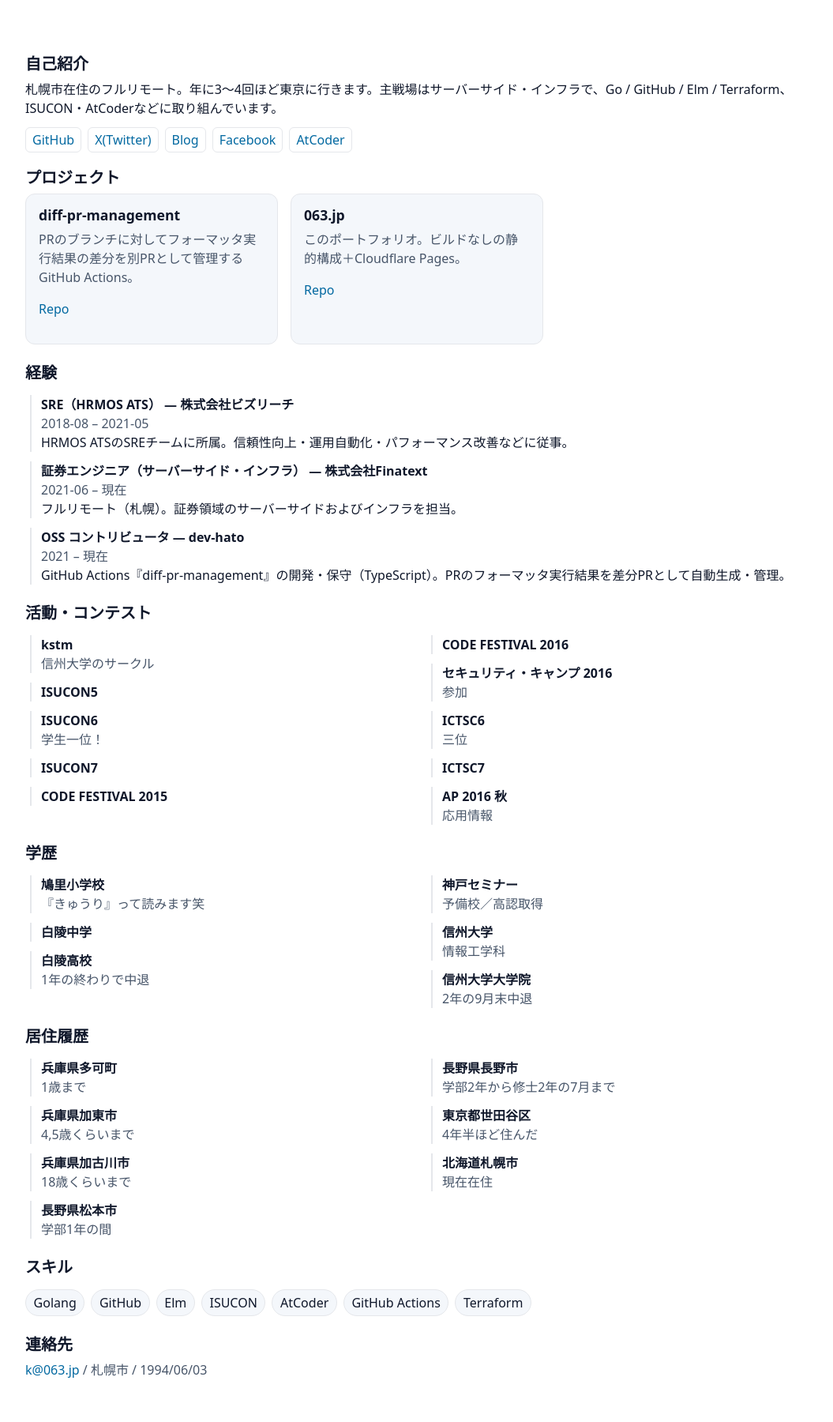
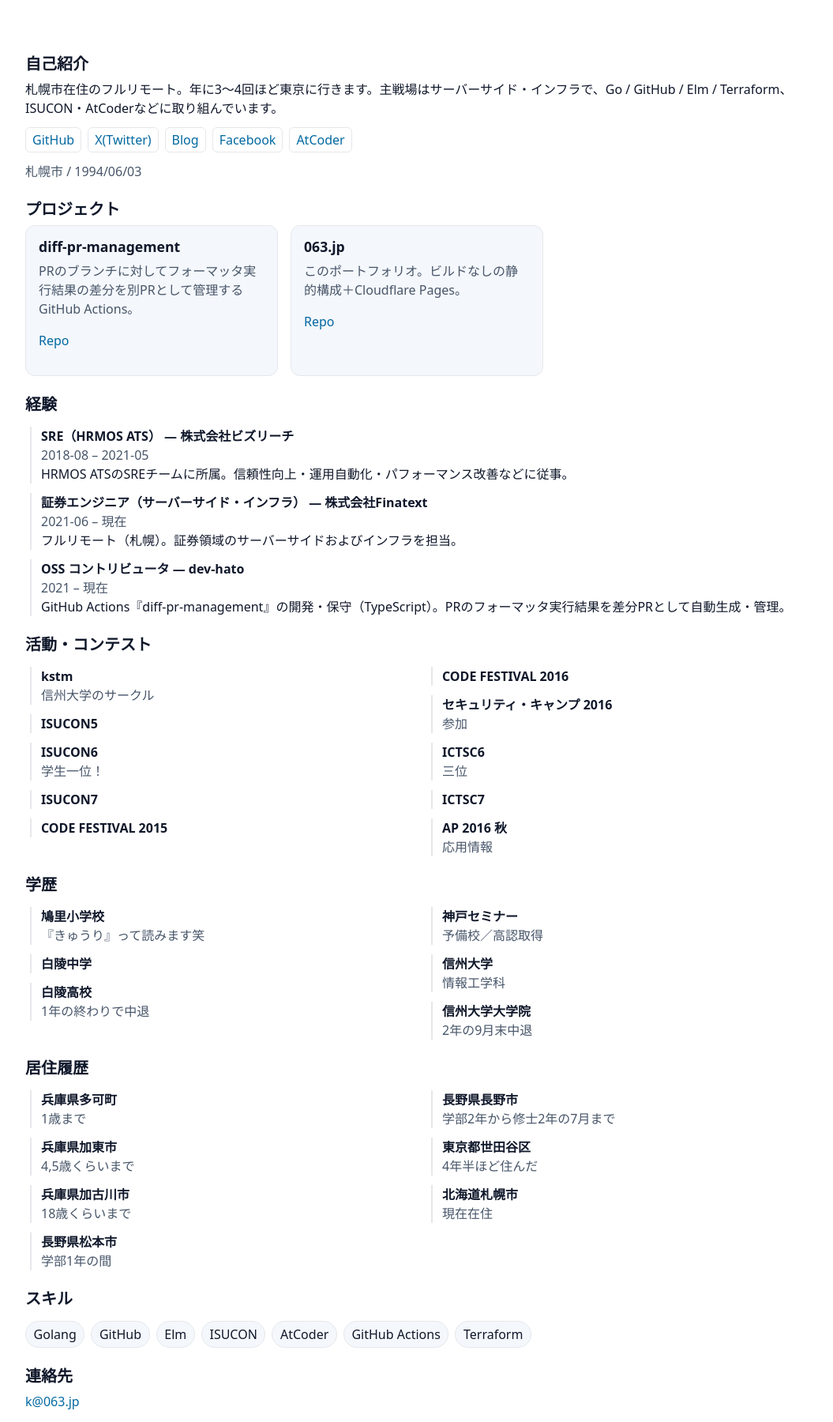
Before and after one commit to Goryudyuma/063.jp, a plain HTML site: page index.html in a window 1280 px wide. Shown: the part 100-1900 px from the top of the page at 79% size, without its empty margins (112-1167 px from the left). Drawn offline with Linux system fonts and the light colour scheme.

Commit message:
refactor(content): location/birthday を contact から profile へ移動し、自己紹介セクションで表示\n\n- index.html: contact からメタ表示を除去、about に表示欄を追加\n- main.js: profile.location/birthday を結合表示\n- site.json: データ構造を移行（contactはemailのみ）

```diff
--- a/assets/js/main.js
+++ b/assets/js/main.js
@@ -34,6 +34,12 @@
       const a = el('a', { href: l.url, target: '_blank', rel: 'noopener noreferrer' }, [l.label]);
       linksUl.append(el('li', {}, [a]));
     });
+    // Profile meta (location, birthday)
+    const metaParts = [];
+    if (data.profile.location) metaParts.push(data.profile.location);
+    if (data.profile.birthday) metaParts.push(data.profile.birthday);
+    const metaEl = $('#profile-meta');
+    if (metaEl) metaEl.textContent = metaParts.join(' / ');
 
     // Projects
     const projects = $('#project-list');
@@ -103,8 +109,7 @@
     const email = data.contact.email;
     $('#email').href = `mailto:${email}`;
     $('#email').textContent = email;
-    $('#location').textContent = data.contact.location ? ` / ${data.contact.location}` : '';
-    $('#birthday').textContent = data.contact.birthday ? ` / ${data.contact.birthday}` : '';
+    // location/birthday moved under profile and rendered in About
 
     // Footer
     const year = new Date().getFullYear();
--- a/data/site.json
+++ b/data/site.json
@@ -3,7 +3,9 @@
     "name": "松本 圭威 (Kei Matsumoto / Goryudyuma)",
     "tagline": "証券エンジニア（サーバーサイド・インフラ）",
     "bio": "札幌市在住のフルリモート。年に3〜4回ほど東京に行きます。主戦場はサーバーサイド・インフラで、Go / GitHub / Elm / Terraform、ISUCON・AtCoderなどに取り組んでいます。",
-    "avatar": "https://avatars.githubusercontent.com/u/6211370?v=4"
+    "avatar": "https://avatars.githubusercontent.com/u/6211370?v=4",
+    "location": "札幌市",
+    "birthday": "1994/06/03"
   },
   "links": [
     { "label": "GitHub", "url": "https://github.com/Goryudyuma" },
@@ -90,8 +92,6 @@
     "Terraform"
   ],
   "contact": {
-    "email": "k@063.jp",
-    "location": "札幌市",
-    "birthday": "1994/06/03"
+    "email": "k@063.jp"
   }
 }
--- a/index.html
+++ b/index.html
@@ -40,6 +40,7 @@
         <h2 id="about-title">自己紹介</h2>
         <p id="bio">自己紹介テキストがここに入ります。</p>
         <ul id="links" class="inline-links" aria-label="リンク"></ul>
+        <p id="profile-meta" class="muted"></p>
       </section>
 
       <section id="projects" aria-labelledby="projects-title">
@@ -76,8 +77,6 @@
         <h2 id="contact-title">連絡先</h2>
         <p>
           <a id="email" href="#">メール</a>
-          <span id="location" class="muted"></span>
-          <span id="birthday" class="muted"></span>
         </p>
       </section>
     </main>
```
